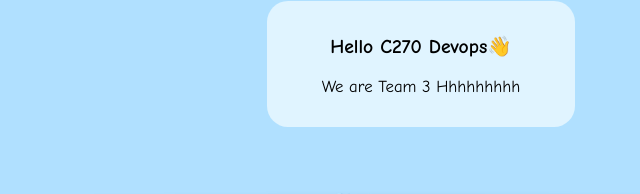
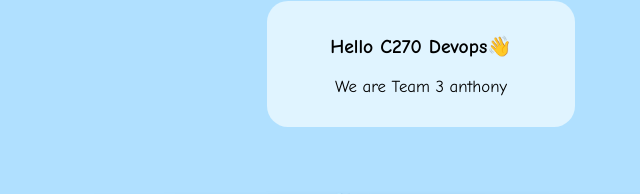
Before and after one commit to tineclxy/hello-world-site, a plain HTML site: page index.html in a window 1280 px wide. Shown: the part 545-739 px from the top of the page, 219-859 px from the left. Drawn offline with Linux system fonts and the light colour scheme.

Commit message:
update index.html

```diff
--- a/index.html
+++ b/index.html
@@ -101,7 +101,7 @@
 
         <div class="igloo">
             <h3>Hello C270 Devops👋</h3>
-            <p>We are Team 3 Hhhhhhhhh</p>
+            <p>We are Team 3 anthony</p>
         </div>
     </div>
 
```
